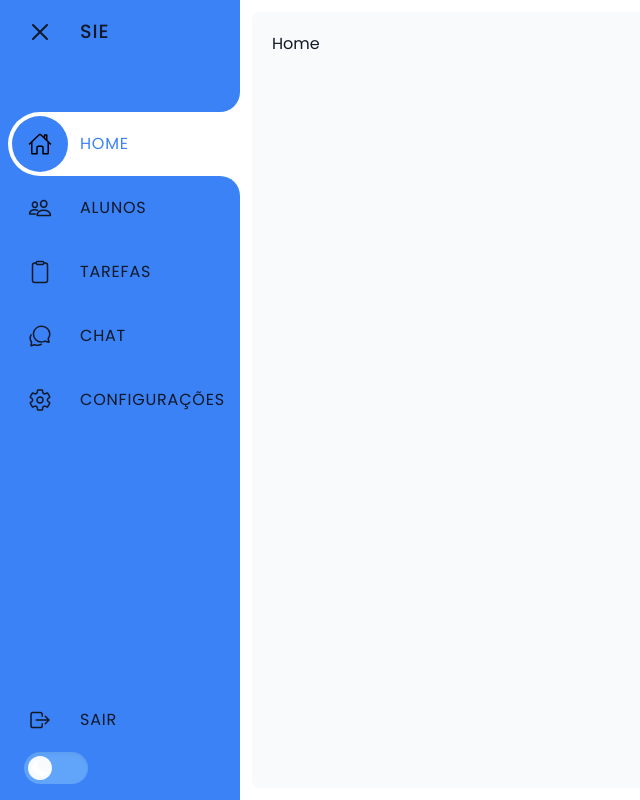
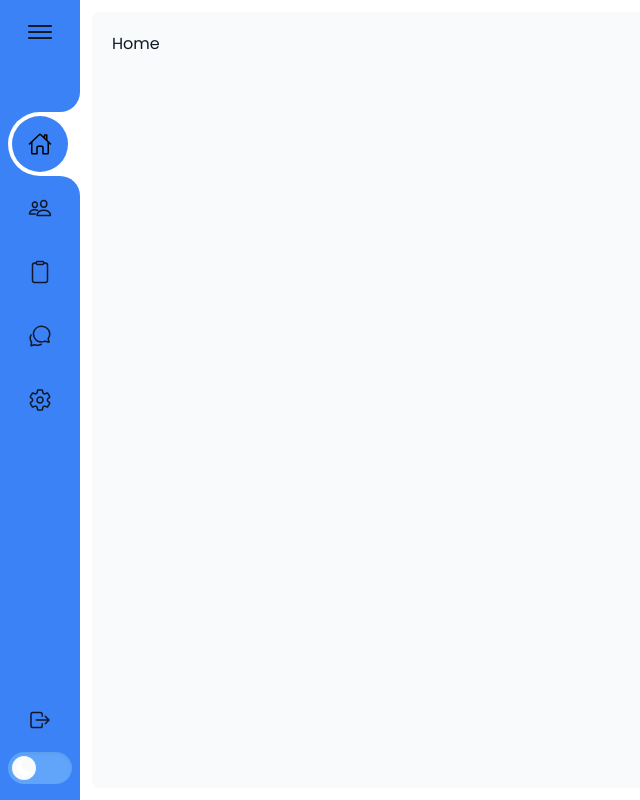
Before and after one commit to joselucas77/projeto-escolar, a Next.js app: page / in a window 1280 px wide. Shown: the whole page, without its empty margins (0-640 px from the left). Built offline with nearby package versions, Linux system fonts and the light colour scheme.

Commit message:
update navbar inicial

```diff
--- a/app/(public)/page.tsx
+++ b/app/(public)/page.tsx
@@ -7,8 +7,8 @@ export default function Home() {
     <div
       className={`absolute h-screen px-3 py-3 bg-white dark:bg-gray-900 duration-500 ${
         navbarActive
-          ? "w-[calc(100%-80px)] left-20"
-          : "w-[calc(100%-240px)] left-60"
+          ? "w-[calc(100%-240px)] left-60"
+          : "w-[calc(100%-80px)] left-20"
       }`}
     >
       <div className="bg-gray-50 relative w-full h-full rounded-lg p-5 grid grid-cols-2 gap-x-3 text-gray-900 dark:text-white dark:bg-gray-800">
--- a/app/components/navbar/index.tsx
+++ b/app/components/navbar/index.tsx
@@ -49,7 +49,7 @@ function Navbar() {
   return (
     <nav
       className={`absolute h-screen pl-2 text-gray-900 bg-blue-500 overflow-hidden  duration-500 dark:text-white dark:bg-blue-900 ${
-        navbarActive ? "w-20" : "w-60"
+        navbarActive ? "w-60" : "w-20"
       }`}
     >
       <ul className="relative h-screen">
@@ -60,7 +60,7 @@ function Navbar() {
                 className="relative flex items-center justify-center min-w-16 h-16 duration-500 text-[2em]"
                 onClick={toggleNavbar}
               >
-                {navbarActive ? <IoMenuOutline /> : <IoCloseOutline />}
+                {navbarActive ? <IoCloseOutline /> : <IoMenuOutline />}
               </div>
               <div className="relative flex h-16 text-[1.2em] font-medium items-center pl-2 uppercase tracking-wider	duration-500">
                 SIE
@@ -120,7 +120,7 @@ function Navbar() {
           </li>
           <li
             className={`relative flex justify-start items-center transition-all duration-500 ${
-              navbarActive ? "left-0" : "left-4"
+              navbarActive ? "left-4" : "left-0"
             }`}
           >
             <ThemeSwitch />
```
